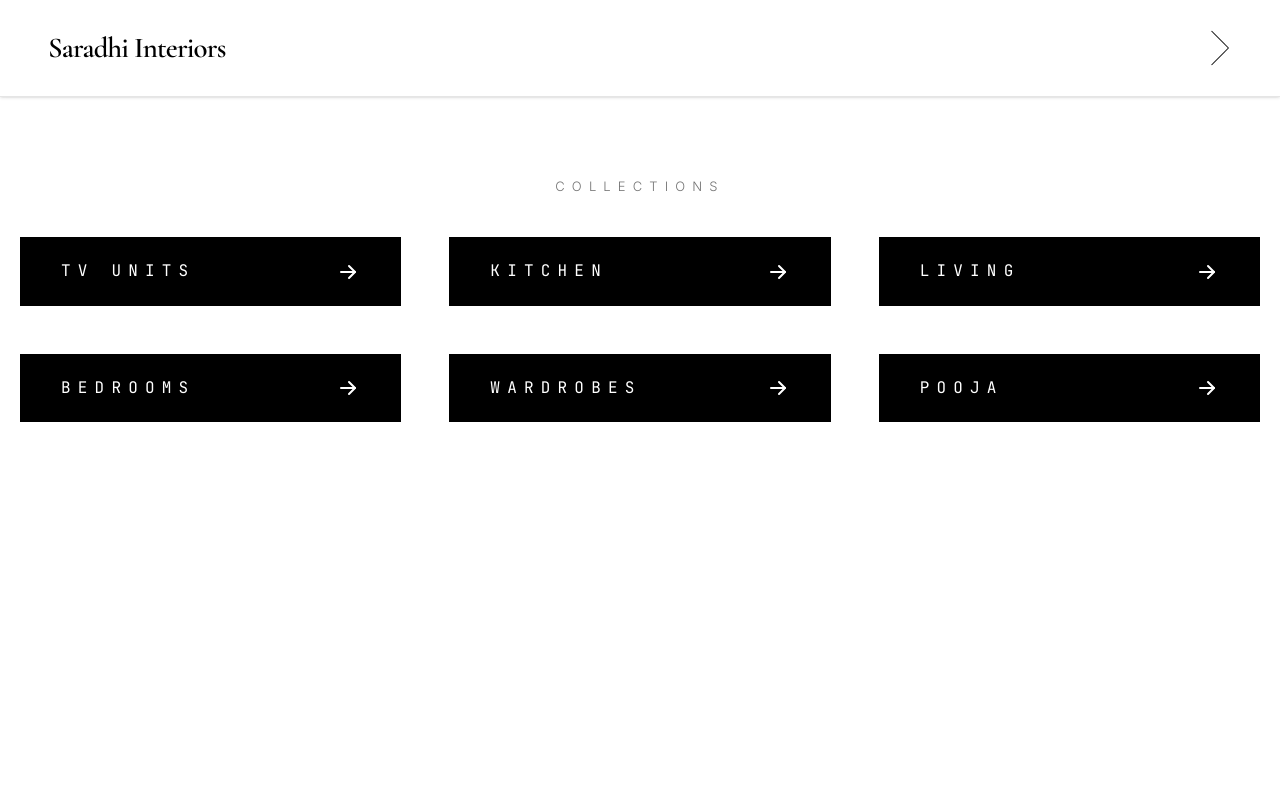
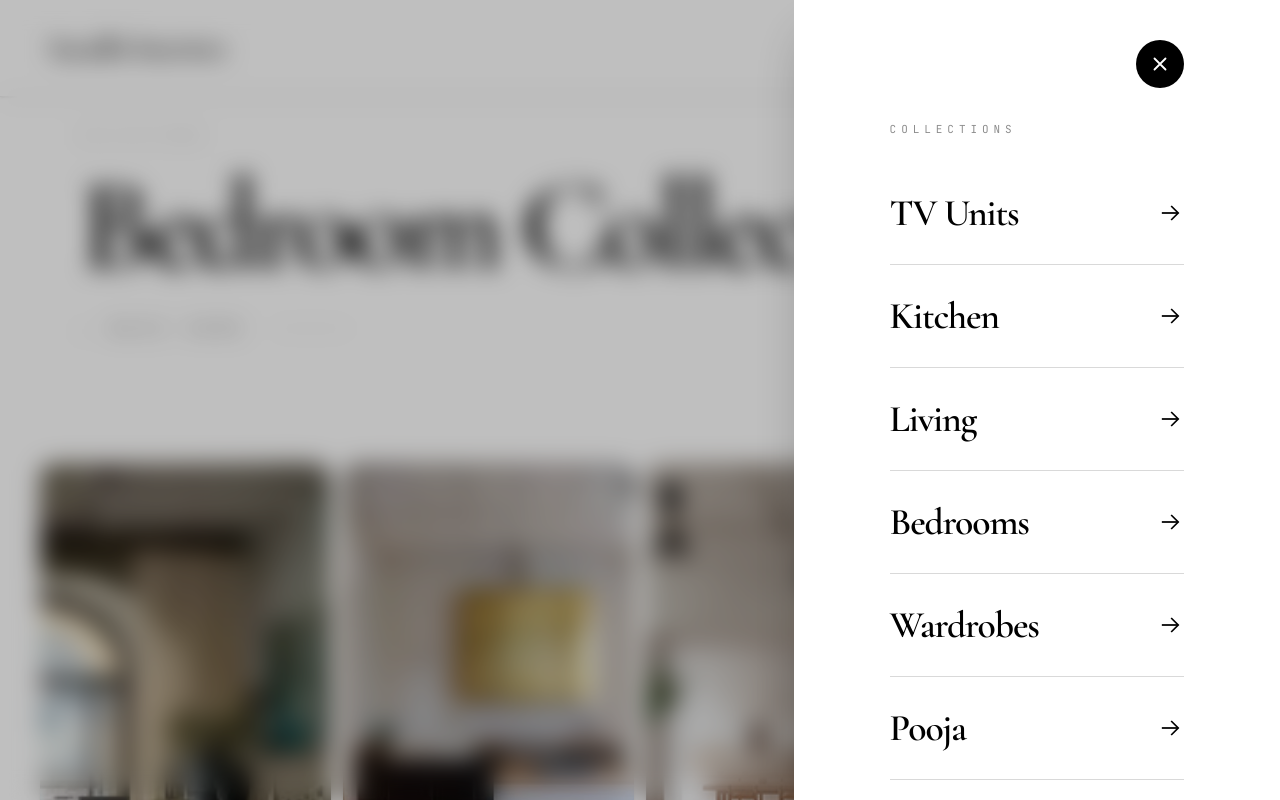
Before and after one commit to nageswariobulareddy5/saradhi-interiors, a React (Vite) app: page /collections/bedrooms in a window 1280 px wide. Both pictures are taken after a click on the button "Open menu". Shown: the top 800 px of the page. Built offline with nearby package versions, Linux system fonts and the light colour scheme.

Commit message:
Updated font styles and mobile menu

```diff
--- a/src/components/MobileMenu.tsx
+++ b/src/components/MobileMenu.tsx
@@ -41,16 +41,92 @@ export default function MobileMenu({ onClose }: Props) {
   className="
     fixed
     inset-0
-        z-40
-       bg-white
-backdrop-blur-xl
-        overflow-y-auto
-        px-5
-        py-20
+    z-50
+
+    flex
+
+    bg-black/25
+    backdrop-blur-md
+
     animate-fade-in
   "
 >
-      <div className="mx-auto w-full max-w-7xl">
+  {/* Left Side */}
+<div
+  className="
+    hidden
+    lg:block
+
+    w-1/2
+    h-full
+  "
+/>
+
+
+
+     <div
+  className="
+    ml-auto
+
+    w-full
+    lg:w-[38%]
+
+    h-full
+
+    bg-white
+
+    overflow-y-auto
+
+    px-8
+    sm:px-12
+    lg:px-24
+
+    py-10
+
+    shadow-2xl
+    animate-[slideIn_.6s_cubic-bezier(.22,1,.36,1)]
+  "
+>
+  {/* Close Button */}
+  <div className="flex justify-end">
+    <button
+      onClick={onClose}
+      className="
+        w-12
+        h-12
+        rounded-full
+        bg-black
+        text-white
+
+        flex
+        items-center
+        justify-center
+
+        transition-transform
+        duration-500
+
+        hover:rotate-90
+      "
+    >
+      <svg
+        xmlns="http://www.w3.org/2000/svg"
+        width="22"
+        height="22"
+        viewBox="0 0 24 24"
+        fill="none"
+      >
+        <path
+          d="M6 6L18 18M18 6L6 18"
+          stroke="white"
+          strokeWidth="2"
+          strokeLinecap="round"
+        />
+      </svg>
+    </button>
+  </div>
+
+
+
 
 {/* ---------------- Mobile Navigation ---------------- */}
        <div
@@ -136,136 +212,100 @@ backdrop-blur-xl
         {/* Divider - Mobile Only */}
         <div className="md:hidden w-full h-px bg-black/10 mb-8" />
 
+
   {/* Heading */}
+  <div className="mt-8">
     <p
       className="
-            mt-10
-            md:mt-24
-            mb-10
-            text-center
+        font-mono
         uppercase
-           text-[12px]
-md:text-[13px]
-tracking-[0.55em]
-text-black/55
+        tracking-[0.45em]
+        text-[11px]
+        text-black/45
+        mb-6
       "
     >
       Collections
     </p>
 
-        {/* Cards */}
-        <div
-          className="
-            grid
-            grid-cols-1
-            md:grid-cols-2
-            xl:grid-cols-3
-           gap-6
-md:gap-12
-          "
-        >
+    {/* Menu Items */}
+    <div className="flex flex-col">
       {items.map((item) => (
-            <a
-              key={item.href}
-              href={item.href}
-              onClick={onClose}
+        <button
+          key={item.label}
+          onClick={() => goToSection(item.href.replace("/#", ""))}
           className="
             group
-                relative
-                overflow-hidden
-                rounded-none
+            flex
+            items-center
+            justify-between
 
-border
-border-black
+            w-full
 
-bg-black
-
-px-8
             py-5
 
-sm:px-10
-sm:py-5
+            border-b
+            border-black/15
 
-md:px-10
-md:py-5
+            cursor-pointer
 
             transition-all
             duration-500
 
-hover:bg-white
-hover:text-black
+            hover:border-black
           "
         >
-             <div
-  className="
-    relative
-    z-10
-
-    flex
-    items-center
-    justify-between
-  "
->
-
           <span
             className="
-    font-mono
-    uppercase
+  font-display
+ text-[1.75rem]
+sm:text-[2rem]
+lg:text-[2.35rem]
 
-    text-[15px]
-    sm:text-[16px]
+  font-medium
+  tracking-[-0.03em]
 
-    tracking-[0.45em]
+  text-black
 
-    text-white
-
-    transition-colors
+  transition-all
   duration-500
 
-    group-hover:text-black
+  group-hover:translate-x-3
 "
           >
             {item.label}
           </span>
 
           <svg
-    xmlns="http://www.w3.org/2000/svg"
-    width="22"
-    height="22"
+            width="28"
+            height="28"
             viewBox="0 0 24 24"
+            fill="none"
             className="
-w-6
-h-6
-text-white
+
+  opacity-100
+  translate-x-0
 
   transition-all
   duration-500
 
-group-hover:text-black
-group-hover:translate-x-1
+  group-hover:translate-x-2
 "
-    fill="none"
           >
             <path
               d="M5 12H19"
-        stroke="currentColor"
-        strokeWidth="2"
-        strokeLinecap="round"
+              stroke="black"
+              strokeWidth="1.5"
             />
             <path
               d="M13 6L19 12L13 18"
-        stroke="currentColor"
-        strokeWidth="2"
-        strokeLinecap="round"
-        strokeLinejoin="round"
+              stroke="black"
+              strokeWidth="1.5"
             />
           </svg>
+        </button>
+      ))}
     </div>
-
-              {/* Gold Underline */}
-
-            </a>
-          ))}
   </div>
 </div>
     </div>
--- a/src/styles.css
+++ b/src/styles.css
@@ -349,3 +349,20 @@ section:not(:last-child){
 border-bottom:1px solid rgba(255,255,255,.05);
 
 }
+
+
+@keyframes slideIn {
+
+from{
+
+transform:translateX(100%);
+
+}
+
+to{
+
+transform:translateX(0);
+
+}
+
+}
```
Lines whose indentation alone changed are shown as unchanged.
